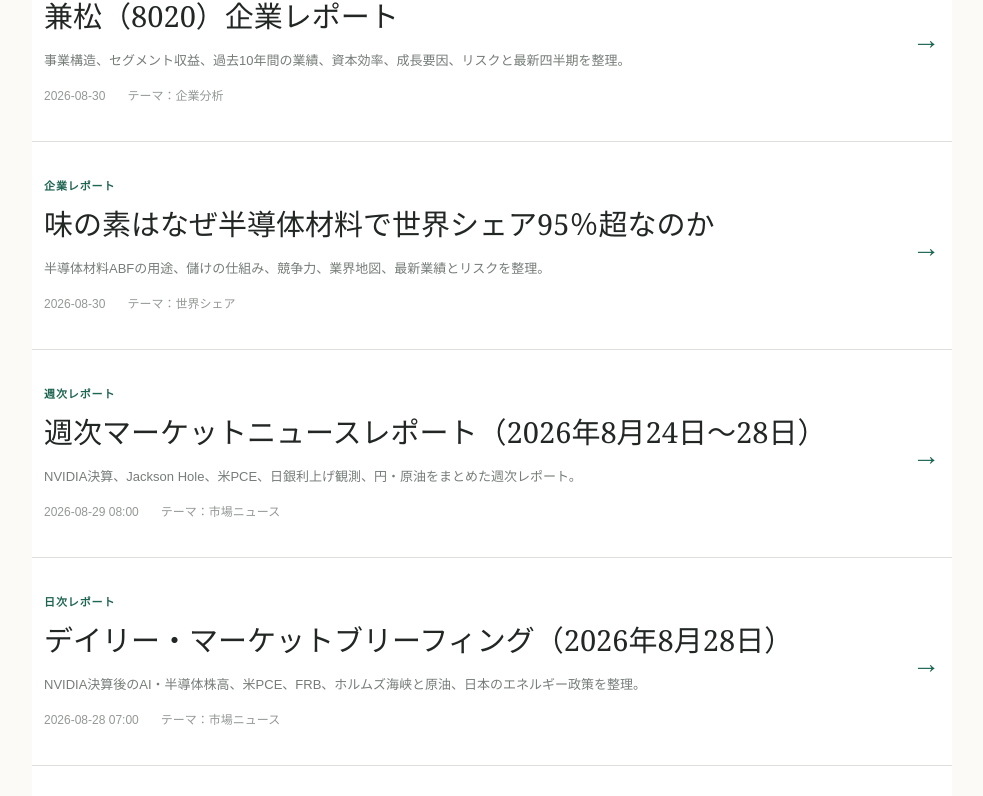
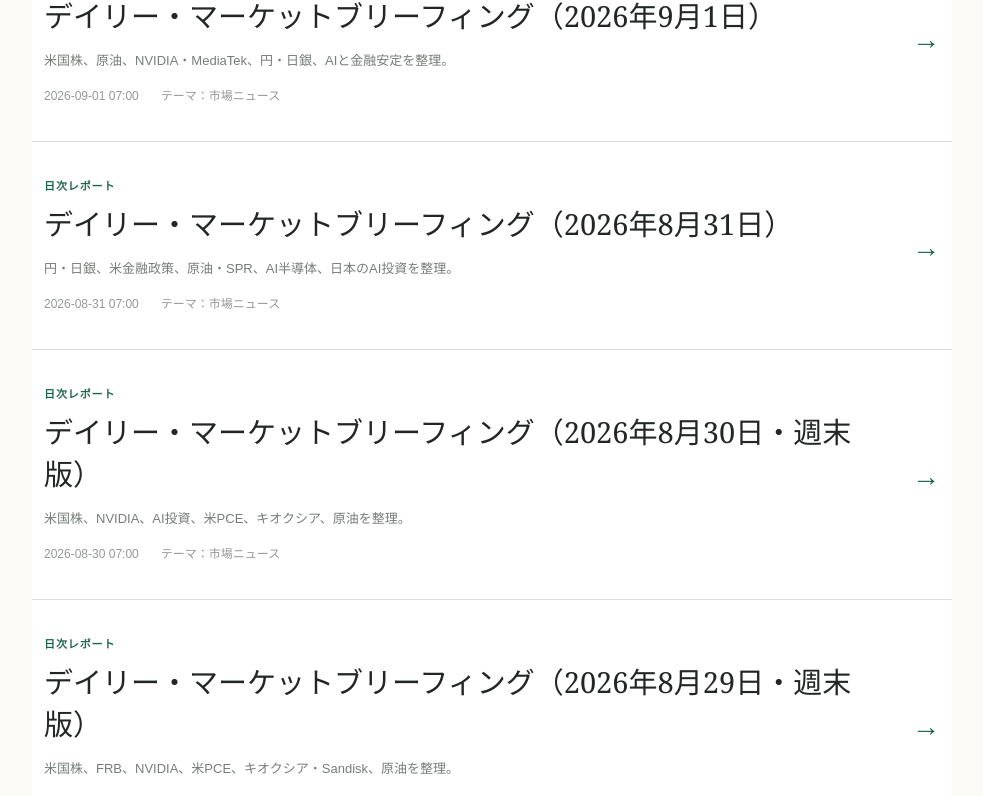
Before and after one commit to market-note-jp/market-note, a Next.js app: page / in a window 1280 px wide. Shown: the part 854-1650 px from the top of the page, without its empty margins (148-1131 px from the left). Built offline with nearby package versions, Linux system fonts and the light colour scheme.

Commit message:
Add daily briefings through 2026-09-01 to archive

```diff
--- a/app/page.tsx
+++ b/app/page.tsx
@@ -2,6 +2,38 @@
 import ArticleArchive from "./article-archive";
 
 const articles = [
+  {
+    kind: "日次レポート",
+    date: "2026-09-01 07:00",
+    dateTime: "2026-09-01T07:00:00+09:00",
+    title: "デイリー・マーケットブリーフィング（2026年9月1日）",
+    excerpt: "米国株、原油、NVIDIA・MediaTek、円・日銀、AIと金融安定を整理。",
+    href: "/articles/daily-2026-09-01",
+  },
+  {
+    kind: "日次レポート",
+    date: "2026-08-31 07:00",
+    dateTime: "2026-08-31T07:00:00+09:00",
+    title: "デイリー・マーケットブリーフィング（2026年8月31日）",
+    excerpt: "円・日銀、米金融政策、原油・SPR、AI半導体、日本のAI投資を整理。",
+    href: "/articles/daily-2026-08-31",
+  },
+  {
+    kind: "日次レポート",
+    date: "2026-08-30 07:00",
+    dateTime: "2026-08-30T07:00:00+09:00",
+    title: "デイリー・マーケットブリーフィング（2026年8月30日・週末版）",
+    excerpt: "米国株、NVIDIA、AI投資、米PCE、キオクシア、原油を整理。",
+    href: "/articles/daily-2026-08-30",
+  },
+  {
+    kind: "日次レポート",
+    date: "2026-08-29 07:00",
+    dateTime: "2026-08-29T07:00:00+09:00",
+    title: "デイリー・マーケットブリーフィング（2026年8月29日・週末版）",
+    excerpt: "米国株、FRB、NVIDIA、米PCE、キオクシア・Sandisk、原油を整理。",
+    href: "/articles/daily-2026-08-29",
+  },
   {
     kind: "企業レポート",
     theme: "企業分析",
```
